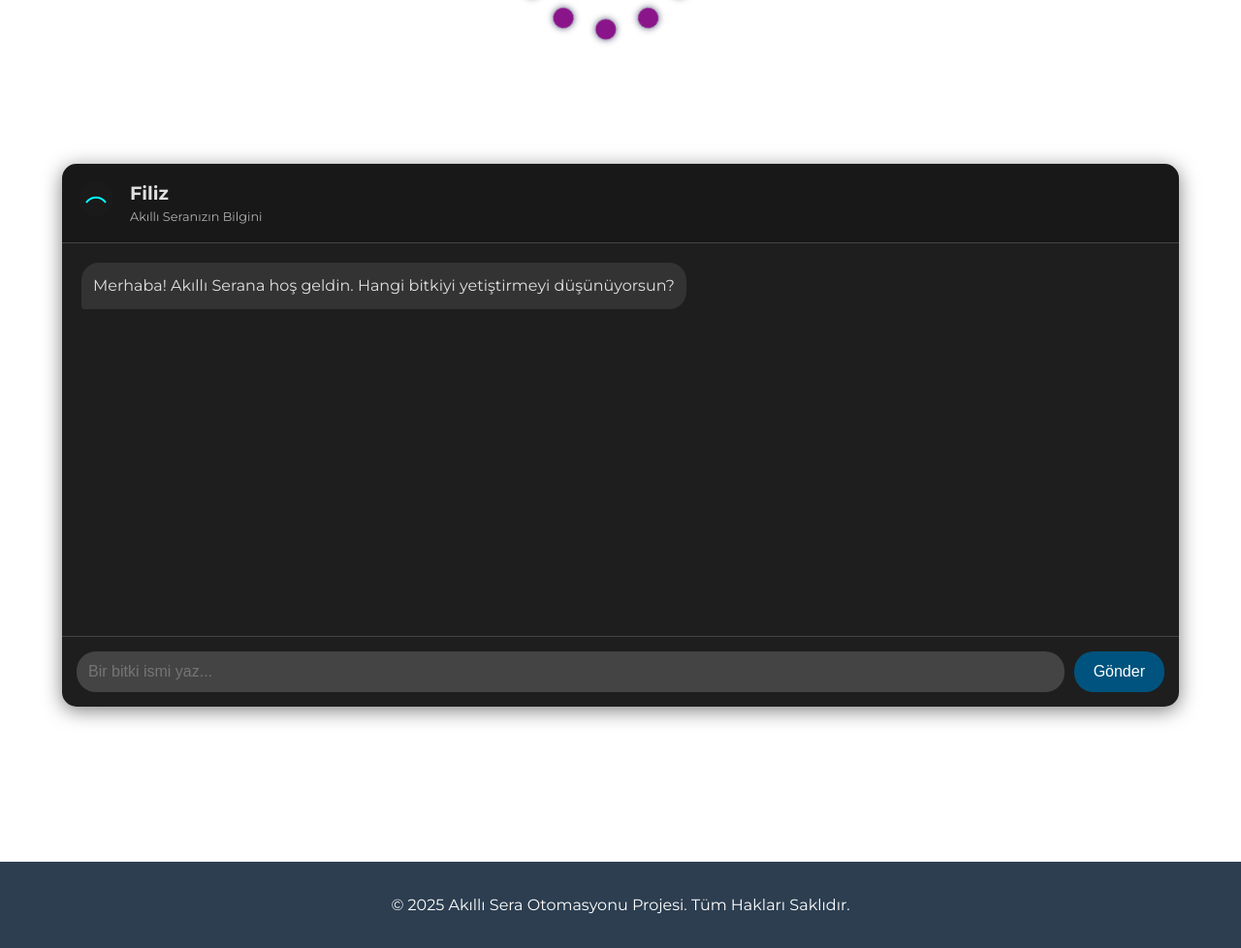
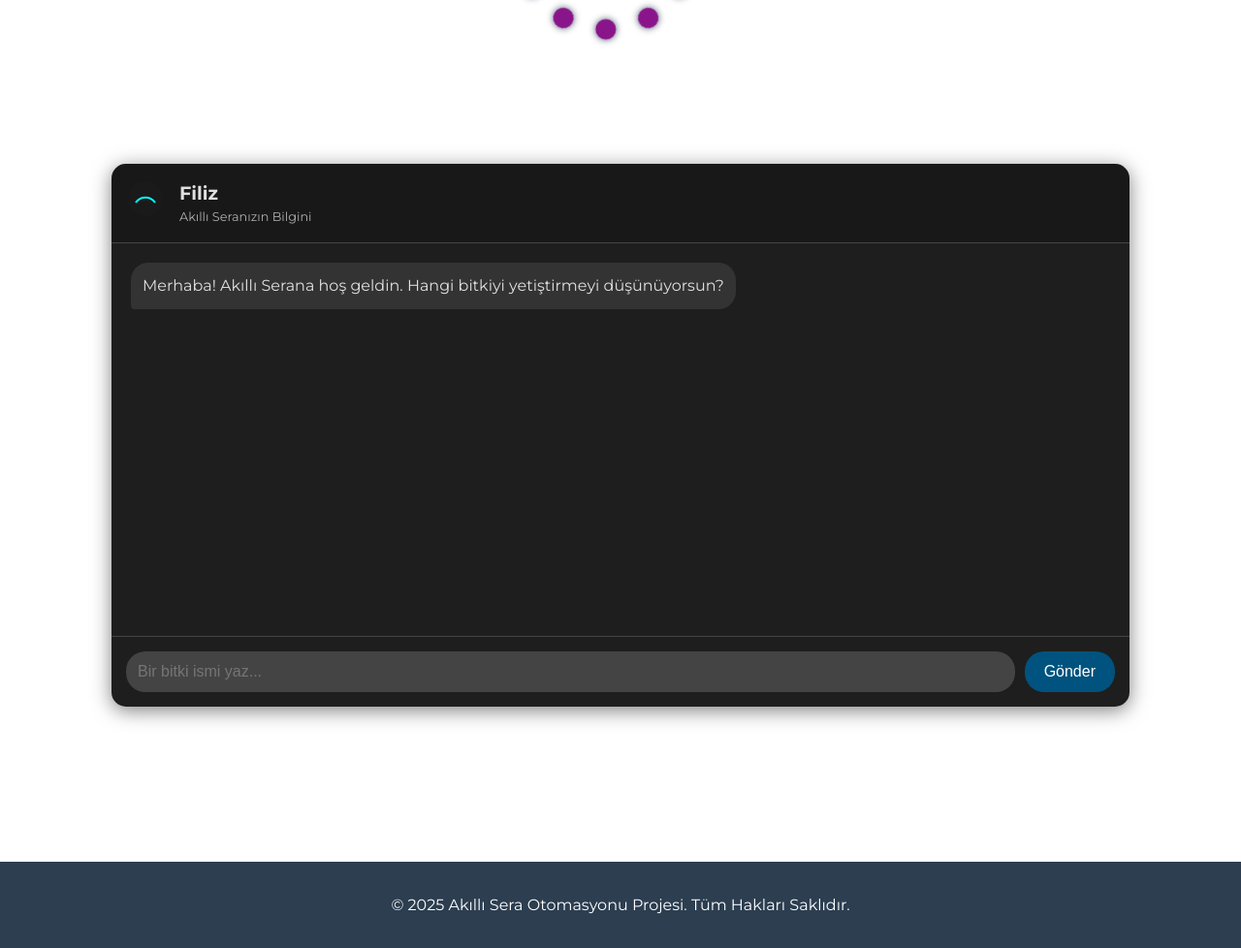
Before and after one commit to osmanumut150/akilli-sera-projesi, a Flask app: page / in a window 1280 px wide. Shown: the part 3157-4135 px from the top of the page at 97% size. Run offline with Flask 3, Linux system fonts and the light colour scheme.

Commit message:
Update style.css

```diff
--- a/static/style.css
+++ b/static/style.css
@@ -133,7 +133,7 @@ section { padding: 6rem 0; }
 }
 
 /* --- SOHBET EKRANI İÇ STİLLERİ --- */
-.chat-container { width: 100%; max-width: 1950px; height: 70vh; max-height: 700px; background-color: #1e1e1e; border-radius: 15px; box-shadow: 0 4px 20px rgba(0, 0, 0, 0.5); display: flex; flex-direction: column; overflow: hidden; color: #e0e0e0; }
+.chat-container { width: 100%; max-width: 1050px; height: 70vh; max-height: 700px; background-color: #1e1e1e; border-radius: 15px; box-shadow: 0 4px 20px rgba(0, 0, 0, 0.5); display: flex; flex-direction: column; overflow: hidden; color: #e0e0e0; }
 .chat-header { background-color:rgba(0,0,0,.2); padding:15px; display:flex; align-items:center; border-bottom:1px solid #444 }
 .assistant-avatar { margin-right:15px }
 .assistant-info h2 { font-size:1.2em; margin:0 }
```
